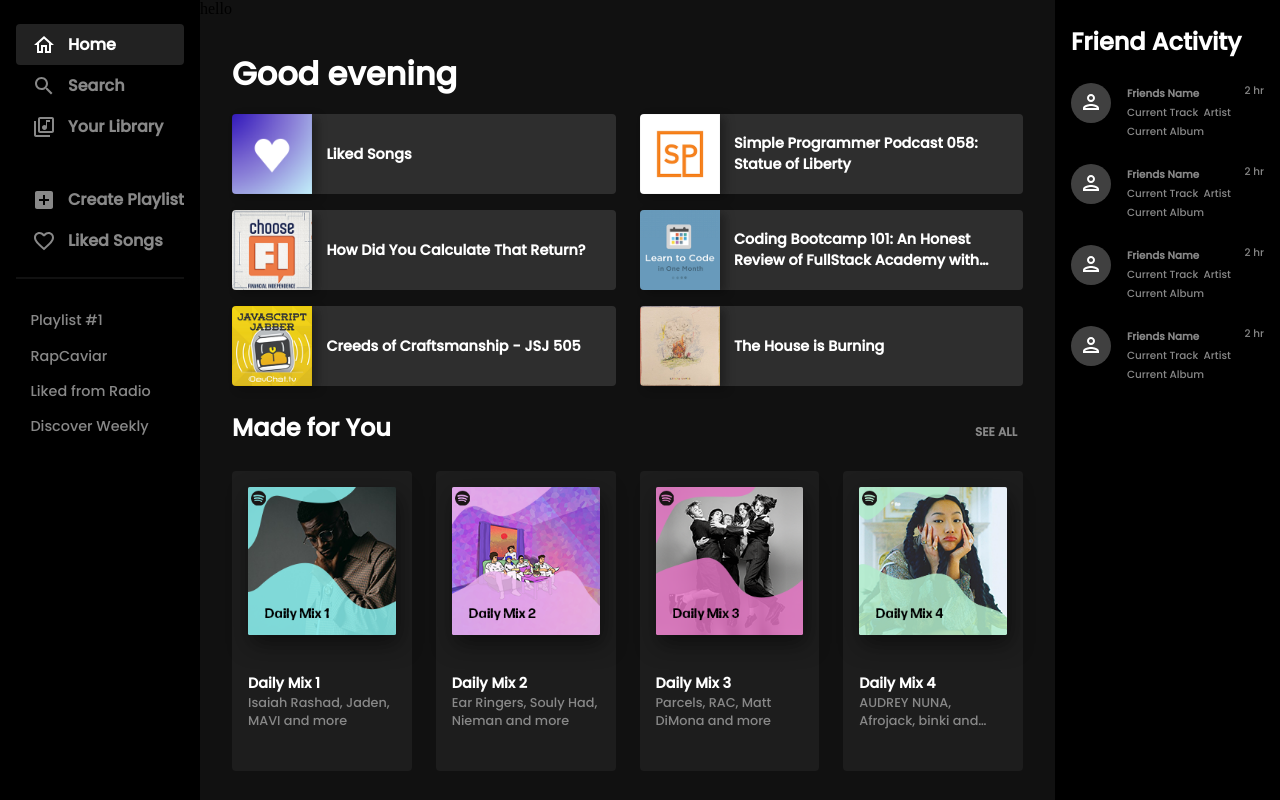
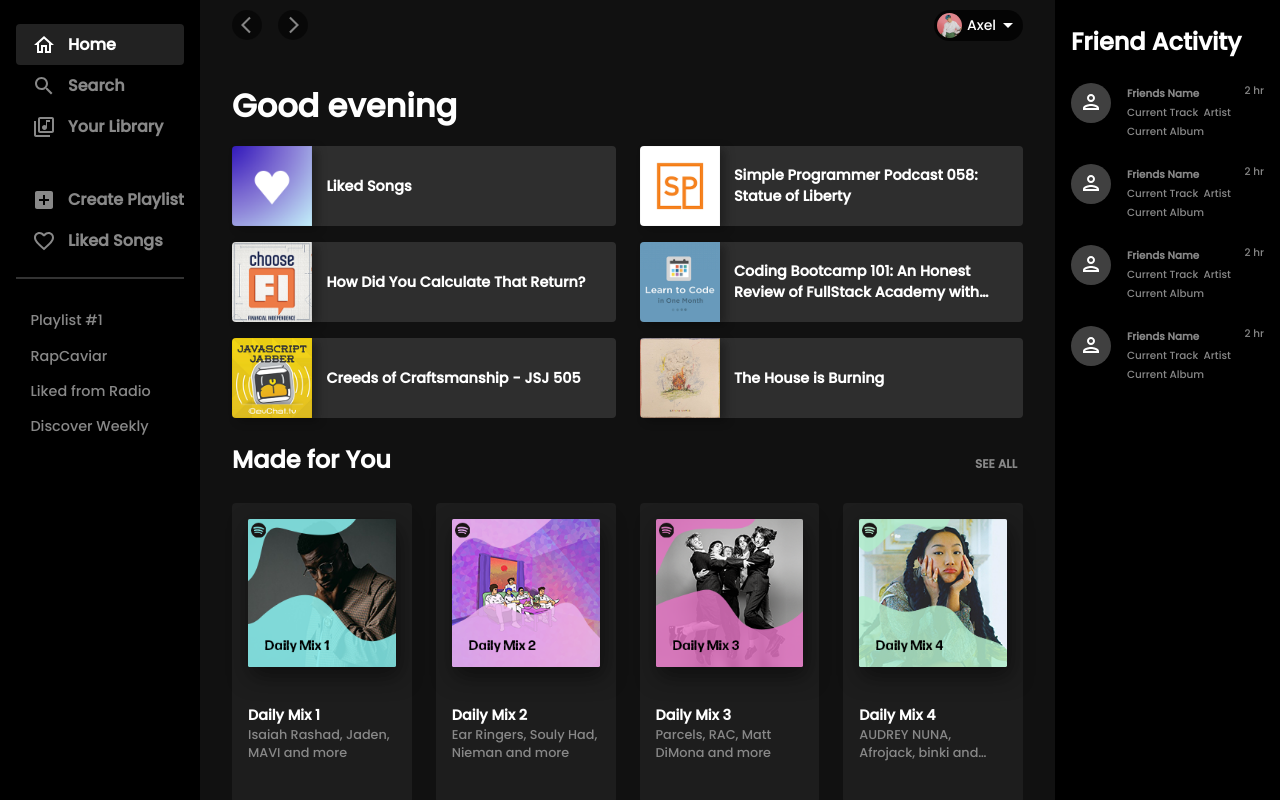
Before and after one commit to axylious/react-spotify, a React (Create React App) app: page / in a window 1280 px wide. Built offline with nearby package versions, Linux system fonts and the light colour scheme.

Commit message:
add nav bar

```diff
--- a/src/assets/css/index.css
+++ b/src/assets/css/index.css
@@ -48,8 +48,6 @@
 
 .nav {
    grid-area: nav;
-   width: 100%;
-   height: 50px;
 }
 
 .home {
--- a/src/components/Nav/Nav.css
+++ b/src/components/Nav/Nav.css
@@ -0,0 +1,78 @@
+.navContainer {
+   display: flex;
+   justify-content: space-between;
+   align-items: center;
+   height: 50px;
+   /* background-color: white; */
+   padding: 0 2em;
+}
+
+.navLeft {
+   display: flex;
+   gap: 1em;
+}
+
+.navArrow {
+   background-color: rgba(0,0,0,.5);
+   height: 30px;
+   width: 30px;
+   border-radius: 50%;
+   position: relative;
+}
+
+.navMenu {
+   position: relative;
+}
+
+.navMenu:hover .navMenuProfile {
+   background-color: #444;
+   cursor: pointer;
+}
+
+.navMenuProfile {
+   display: flex;
+   justify-content: space-around;
+   align-items: center;
+   background-color: rgba(0,0,0,.75);
+   border-radius: 1em;
+   padding: 3px;
+   color: white;
+}
+
+.navMenuImg {
+   height: 25px;
+   width: 25px;
+   border-radius: 50%;
+   margin-right: 5px;
+}
+
+.navMenuProfile p, .navMenuItems p {
+   color: white;
+   font-size: 14px;
+}
+
+.navMenuItems {
+   position: absolute;
+   top: 40px;
+   left: -40px;
+   width: calc(100% + 40px);
+   background-color: #444;
+   padding: .25em;
+   border-radius: 3px;
+}
+
+.navMenuItems p {
+   padding: .5em;
+   cursor: pointer;
+}
+
+.navMenuItems p:hover {
+   background-color: var(--text-secondary);
+   border-radius: 2px;
+}
+
+.navMenuItems hr {
+   width: 100%;
+   border: 1px solid rgba(255,255,255,.2);
+   margin: 0 auto;
+}
--- a/src/components/Nav/Nav.js
+++ b/src/components/Nav/Nav.js
@@ -1,5 +1,53 @@
-import React from 'react';
+import {ArrowBackIos, ArrowDropDown, ArrowDropUp, ArrowForwardIos} from '@mui/icons-material'
+import { useState } from 'react';
+import './nav.css'
 
 export const Nav = () => {
-  return <div>hello</div>;
+   const [isDropped, setIsDropped] = useState(false)
+
+   const handleClick = () => {
+      setIsDropped(!isDropped)
+   }
+
+   return (
+      <div className='navContainer'>
+         <div className='navLeft'>
+            <div className='navArrow'>
+               <ArrowBackIos sx={{
+               position: 'absolute',
+               top: 5,
+               left: 9,
+               color: '#ffffff80',
+               fontSize: '20px',
+               }} />
+            </div>
+            <div className='navArrow'>
+               <ArrowForwardIos sx={{
+               position: 'absolute',
+               top: 5,
+               left: 6,
+               color: '#ffffff80',
+               fontSize: '20px',
+               }} />
+            </div>
+         </div>
+         <div className='navRight'>
+            <div className='navMenu' onClick={handleClick}>
+               <div className='navMenuProfile'>
+                  <img className='navMenuImg' src='./images/A-Wall.png' alt=''></img>
+                  <p>Axel</p>
+                  {isDropped ? <ArrowDropUp /> : <ArrowDropDown />}
+               </div>
+               {isDropped &&
+                  <div className='navMenuItems'>
+                     <p>Profile</p>
+                     <p>Settings</p>
+                     <hr/>
+                     <p>Logout</p>
+                  </div>
+               }
+            </div>
+         </div>
+      </div>
+   )
 };
--- a/src/components/Sidebar/sidebar.css
+++ b/src/components/Sidebar/sidebar.css
@@ -29,7 +29,7 @@
 
 hr {
    width: 100%;
-   border: 1px solid var(--bg-color-primary);
+   border: 1px solid rgba(255,255,255,.2);
    margin: 1em auto 1.5em;
 }
 
```
